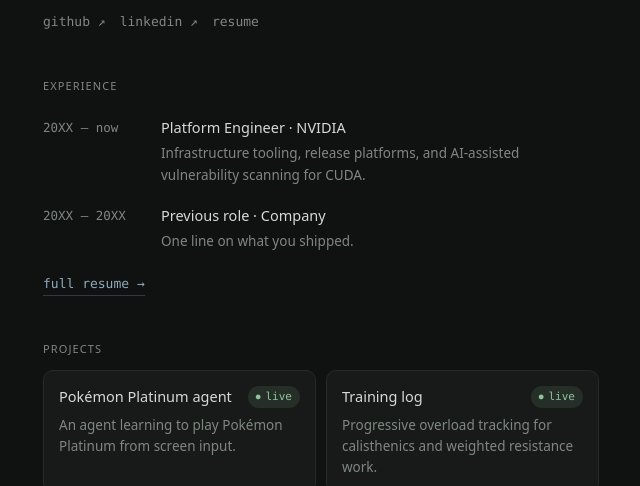
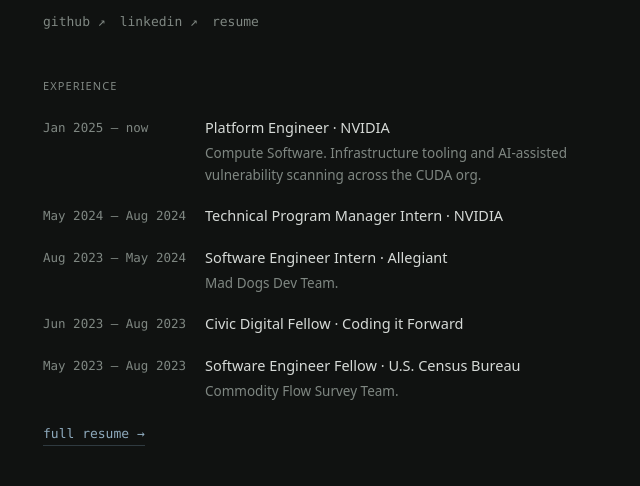
Before and after one commit to alam-zishan/alam-zishan.github.io, an Astro site: page / in a window 1280 px wide. Shown: the part 237-723 px from the top of the page, without its empty margins (319-959 px from the left). Built offline with nearby package versions, Linux system fonts and the light colour scheme; Astro itself is replaced by a stand-in of ours.

Commit message:
Experience: fill in roles from LinkedIn
Signed off by: Alam Zishan

```diff
--- a/src/components/Experience.astro
+++ b/src/components/Experience.astro
@@ -14,7 +14,7 @@ const { jobs, full = false } = Astro.props;
     <span class="yr">{j.start} — {j.end}</span>
     <div>
       <div>{j.role} · {j.company}</div>
-      <div class="sum">{j.summary}</div>
+      {j.summary && <div class="sum">{j.summary}</div>}
       {full && j.points && j.points.length > 0 && <ul>{j.points.map((pt) => <li>{pt}</li>)}</ul>}
     </div>
   </div>
--- a/src/data/profile.ts
+++ b/src/data/profile.ts
@@ -18,26 +18,48 @@ export type Job = {
   end: string;
   role: string;
   company: string;
-  summary: string;
+  summary?: string;
   points?: string[];
 };
 
-// TODO: replace placeholders with your real history.
+// Source: LinkedIn (linkedin.com/in/az03). Add bullets in `points`.
 export const experience: Job[] = [
   {
-    start: '20XX',
+    start: 'Jan 2025',
     end: 'now',
     role: 'Platform Engineer',
     company: 'NVIDIA',
-    summary: 'Infrastructure tooling, release platforms, and AI-assisted vulnerability scanning for CUDA.',
+    summary: 'Compute Software. Infrastructure tooling and AI-assisted vulnerability scanning across the CUDA org.',
     points: [],
   },
   {
-    start: '20XX',
-    end: '20XX',
-    role: 'Previous role',
-    company: 'Company',
-    summary: 'One line on what you shipped.',
+    start: 'May 2024',
+    end: 'Aug 2024',
+    role: 'Technical Program Manager Intern',
+    company: 'NVIDIA',
+    points: [],
+  },
+  {
+    start: 'Aug 2023',
+    end: 'May 2024',
+    role: 'Software Engineer Intern',
+    company: 'Allegiant',
+    summary: 'Mad Dogs Dev Team.',
+    points: [],
+  },
+  {
+    start: 'Jun 2023',
+    end: 'Aug 2023',
+    role: 'Civic Digital Fellow',
+    company: 'Coding it Forward',
+    points: [],
+  },
+  {
+    start: 'May 2023',
+    end: 'Aug 2023',
+    role: 'Software Engineer Fellow',
+    company: 'U.S. Census Bureau',
+    summary: 'Commodity Flow Survey Team.',
     points: [],
   },
 ];
--- a/src/styles/global.css
+++ b/src/styles/global.css
@@ -72,7 +72,7 @@ h2.section {
 .links a:hover { color: var(--moss); }
 
 /* Experience */
-.job { display: grid; grid-template-columns: 104px 1fr; gap: 14px; padding: 9px 0; font-size: 14.5px; }
+.job { display: grid; grid-template-columns: 148px 1fr; gap: 14px; padding: 9px 0; font-size: 14.5px; }
 .job .yr { font-family: var(--mono); font-size: 12.5px; color: var(--muted); padding-top: 2px; }
 .job .sum { color: var(--muted); font-size: 13.5px; margin-top: 2px; }
 .job ul { margin: 6px 0 0; padding-left: 18px; color: var(--soft); font-size: 13.5px; }
```
